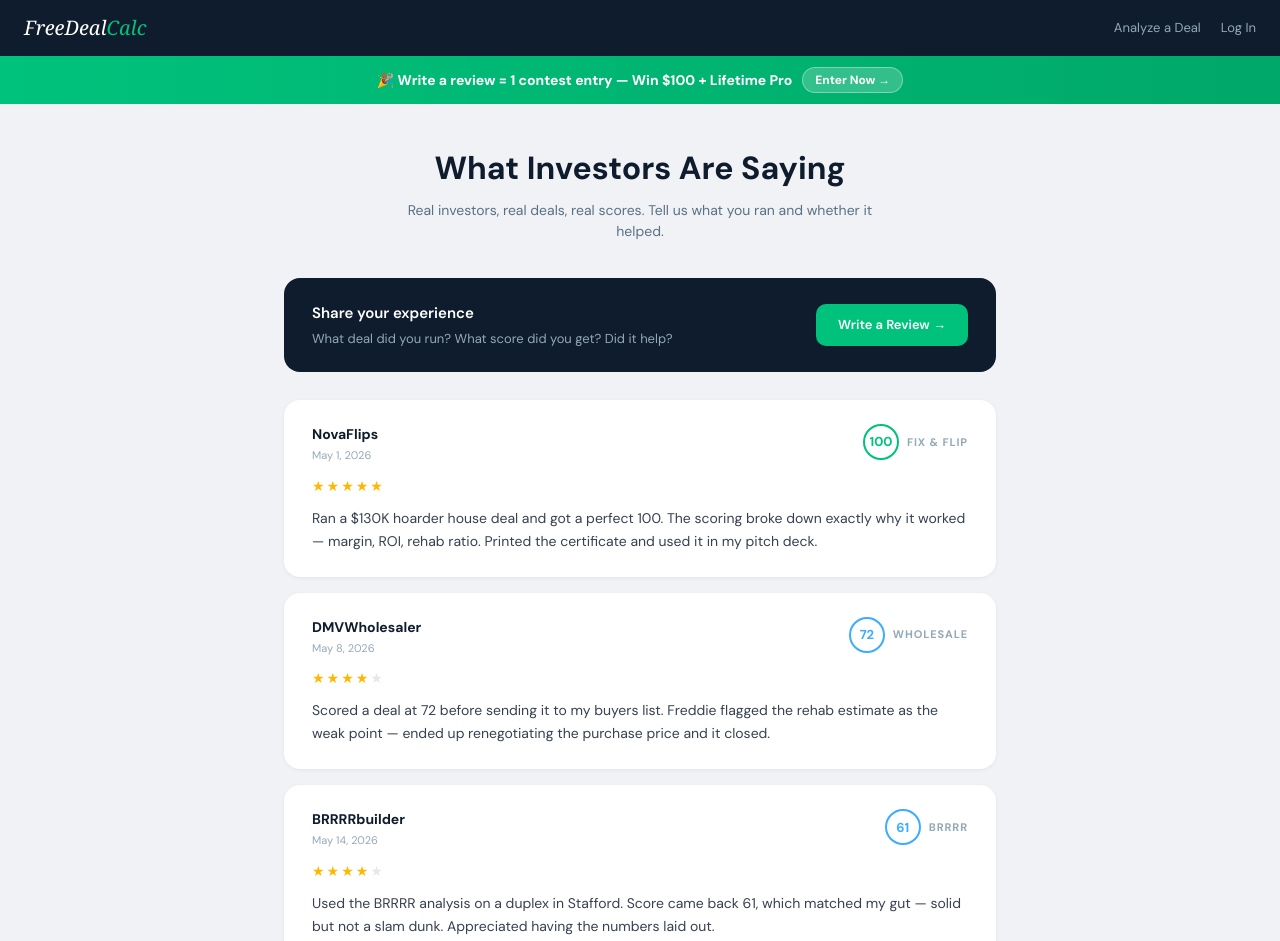
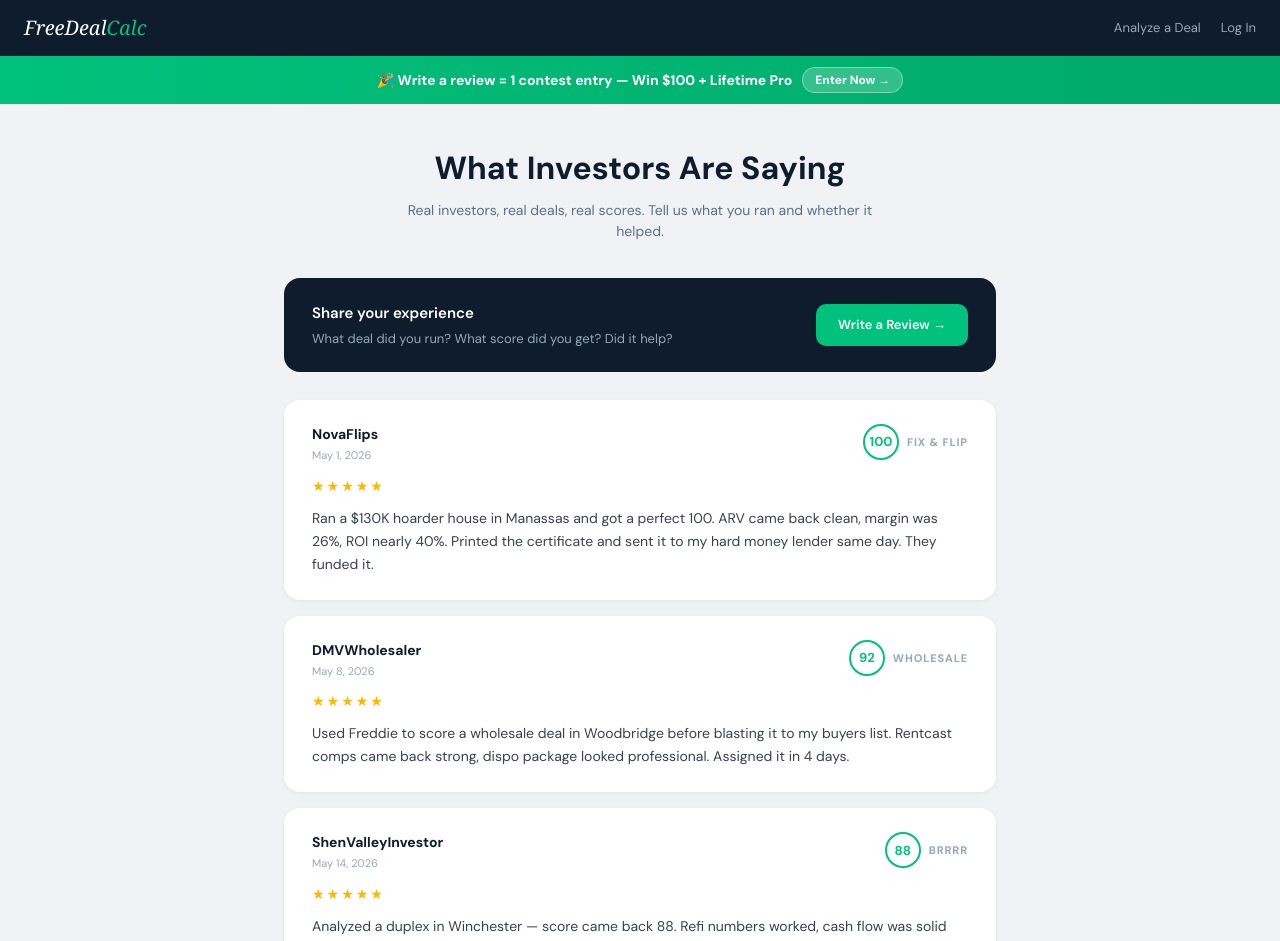
Before and after one commit to freedealcalc/freedealcalc, a Next.js app: page /reviews in a window 1280 px wide. Shown: the top 941 px of the page. Built offline with nearby package versions, Linux system fonts and the light colour scheme; no server answers.

Commit message:
Fix seed reviews to strong scores

```diff
--- a/app/reviews/page.js
+++ b/app/reviews/page.js
@@ -9,23 +9,23 @@ const SEED_REVIEWS = [
     username: 'NovaFlips',
     strategy: 'Fix & Flip',
     score: 100,
-    body: 'Ran a $130K hoarder house deal and got a perfect 100. The scoring broke down exactly why it worked — margin, ROI, rehab ratio. Printed the certificate and used it in my pitch deck.',
+    body: 'Ran a $130K hoarder house in Manassas and got a perfect 100. ARV came back clean, margin was 26%, ROI nearly 40%. Printed the certificate and sent it to my hard money lender same day. They funded it.',
     created_at: '2026-05-01',
   },
   {
     id: 2,
     username: 'DMVWholesaler',
     strategy: 'Wholesale',
-    score: 72,
-    body: 'Scored a deal at 72 before sending it to my buyers list. Freddie flagged the rehab estimate as the weak point — ended up renegotiating the purchase price and it closed.',
+    score: 92,
+    body: 'Used Freddie to score a wholesale deal in Woodbridge before blasting it to my buyers list. Rentcast comps came back strong, dispo package looked professional. Assigned it in 4 days.',
     created_at: '2026-05-08',
   },
   {
     id: 3,
-    username: 'BRRRRbuilder',
+    username: 'ShenValleyInvestor',
     strategy: 'BRRRR',
-    score: 61,
-    body: 'Used the BRRRR analysis on a duplex in Stafford. Score came back 61, which matched my gut — solid but not a slam dunk. Appreciated having the numbers laid out.',
+    score: 88,
+    body: 'Analyzed a duplex in Winchester — score came back 88. Refi numbers worked, cash flow was solid after the pull-out. Freddie walked me through every input. Closed last month.',
     created_at: '2026-05-14',
   },
 ];
```
